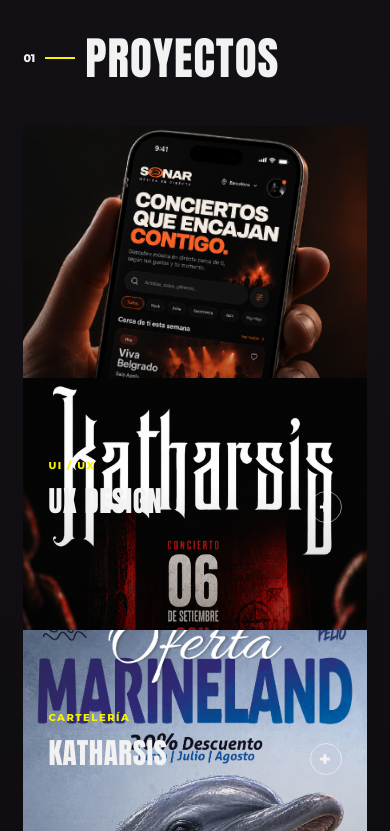
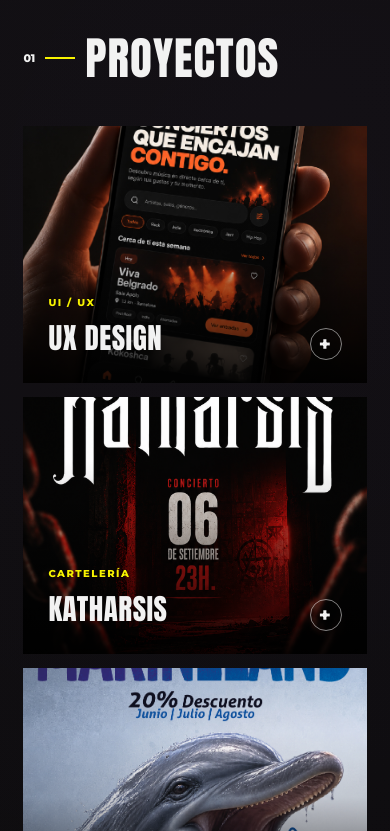
Before and after one commit to elimendi8/portfolio-elio, a plain HTML site: page index.html in a window 390 px wide. Shown: the part 1060-1891 px from the top of the page. Drawn offline with Linux system fonts and the light colour scheme.

Commit message:
Corregir proyectos en movil

```diff
--- a/css/style.css
+++ b/css/style.css
@@ -2041,3 +2041,49 @@
 .hero-visual:hover .hero-slogan {
     transform: translate(-8px, -6px) rotate(-5deg);
 }
+
+
+/* =================================
+   PROJECTS — MOBILE FIX
+   ================================= */
+
+@media (max-width: 700px) {
+
+    .projects {
+        width: 88%;
+        padding-bottom: 80px;
+    }
+
+    .projects-grid {
+        display: grid;
+        grid-template-columns: 1fr;
+        grid-auto-rows: auto;
+        gap: 14px;
+    }
+
+    /* Anulamos el grid editorial de escritorio */
+    .project-card,
+    .project-card:nth-child(1),
+    .project-card:nth-child(2),
+    .project-card:nth-child(3),
+    .project-card:nth-child(4),
+    .project-card:nth-child(5),
+    .project-card:nth-child(6) {
+        grid-column: 1 / -1;
+        grid-row: auto;
+
+        width: 100%;
+        height: auto;
+        min-height: 0;
+    }
+
+    .project-card img {
+        display: block;
+        width: 100%;
+        height: auto;
+
+        aspect-ratio: 4 / 3;
+        object-fit: cover;
+    }
+
+}
```
